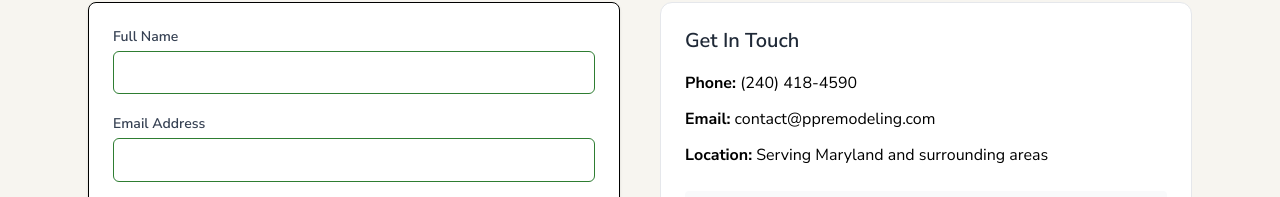
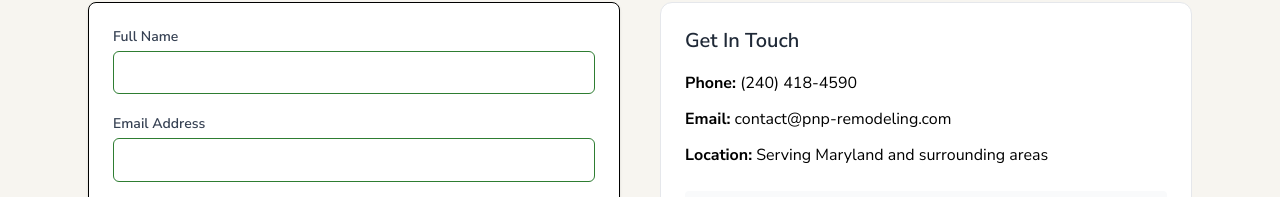
Before and after one commit to Capumaf/pp-remodeling, a Next.js app: page / in a window 1280 px wide. Shown: the part 3941-4138 px from the top of the page. Built offline with nearby package versions, Linux system fonts and the light colour scheme.

Commit message:
Actualizar correo de contacto a contact@pnp-remodeling.com

```diff
--- a/app/sections/Contact.tsx
+++ b/app/sections/Contact.tsx
@@ -15,7 +15,7 @@
           <div className="p-5 sm:p-6 rounded-xl border border-[#E5E7EB] bg-white">
             <h3 className="font-semibold text-[#1F2937] text-lg sm:text-xl mb-4">Get In Touch</h3>
             <p className="mb-3 text-sm sm:text-base"><strong>Phone:</strong> (240) 418-4590</p>
-            <p className="mb-3 text-sm sm:text-base"><strong>Email:</strong> contact@ppremodeling.com</p>
+            <p className="mb-3 text-sm sm:text-base"><strong>Email:</strong> contact@pnp-remodeling.com</p>
             <p className="mb-3 text-sm sm:text-base"><strong>Location:</strong> Serving Maryland and surrounding areas</p>
             <p className="mt-6 text-[#6B7280] text-xs sm:text-sm bg-[#F9FAFB] p-4 rounded">
               We’re available Monday–Friday from 8 AM – 6 PM. Send us a message anytime — we’ll respond within 24 hours.
```
